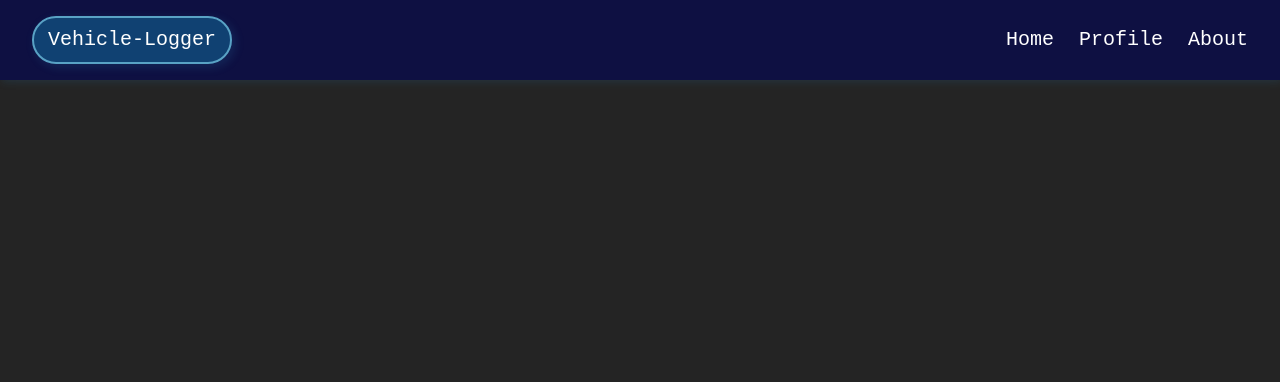
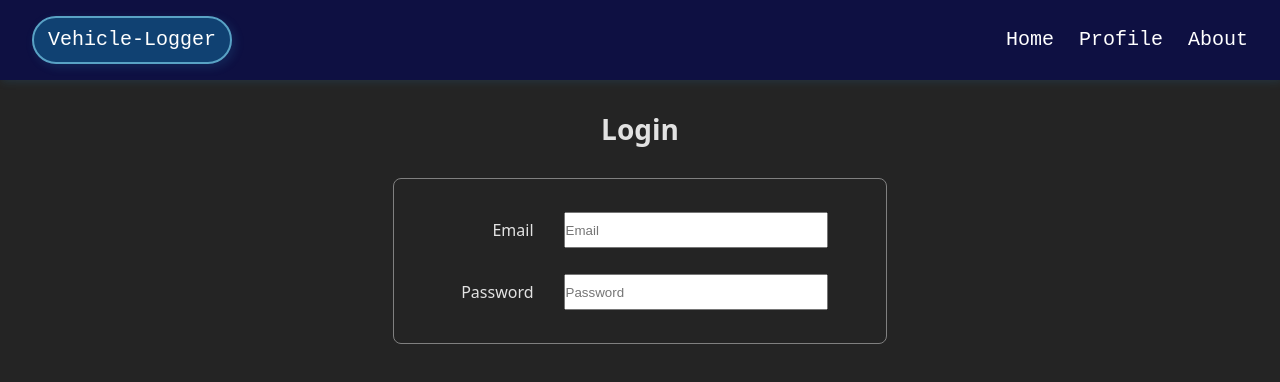
Before and after one commit to driverstudio89/my-vehicle-logger-fe, a React (Vite) app: page /profile in a window 1280 px wide. Shown: the top 382 px of the page. Built offline with nearby package versions, Linux system fonts and the light colour scheme.

Commit message:
added login page in profile

```diff
--- a/src/App.jsx
+++ b/src/App.jsx
@@ -2,6 +2,7 @@ import "./css/App.css";
 import Home from "./pages/Home";
 import Vehicle from "./pages/Vehicle";
 import Navbar from "./components/Navbar";
+import Profile from "./pages/Profile"
 import { Routes, Route } from "react-router-dom";
 
 function App() {
@@ -12,6 +13,7 @@ function App() {
         <Routes>
           <Route path="/" element={<Home />} />
           <Route path="/vehicle/:id" element={<Vehicle />} />
+          <Route path="/profile" element={<Profile />} />
         </Routes>
       </main>
     </>
--- /dev/null
+++ b/src/components/Login.jsx
@@ -0,0 +1,52 @@
+import { useState } from "react";
+import "../css/Login.css";
+
+function Login() {
+  const [formData, setFormData] = useState({
+    email: "",
+    password: "",
+  });
+
+  const handleChange = (e) => {
+    const { name, value } = e.target;
+    setFormData((prev) => ({
+      ...prev,
+      [name]: value,
+    }));
+  };
+
+  return (
+    <div className="login">
+      <h3>Login</h3>
+      <form className="login-form">
+        <div className="form-group">
+          <label htmlFor="email">Email</label>
+          <input
+            id="email"
+            type="text"
+            name="email"
+            placeholder="Email"
+            value={formData.email}
+            onChange={handleChange}
+            className="form-input"
+          />
+        </div>
+
+        <div className="form-group">
+          <label htmlFor="password">Password</label>
+          <input
+            id="password"
+            type="password"
+            name="password"
+            placeholder="Password"
+            value={formData.password}
+            onChange={handleChange}
+            className="form-input"
+          />
+        </div>
+      </form>
+    </div>
+  );
+}
+
+export default Login;
--- a/src/css/Home.css
+++ b/src/css/Home.css
@@ -8,5 +8,5 @@
   display: flex;
   flex-wrap: wrap;
   gap: 1.5rem;
-  padding: 1rem;
+  padding: 2.5rem;
 }
--- /dev/null
+++ b/src/css/Login.css
@@ -0,0 +1,43 @@
+.login {
+    margin: 25px auto;
+    align-items: center;
+    text-align: center;
+}
+
+.login h3 {
+    font-size: 28px;
+
+}
+
+.login-form {
+    margin: 25px auto;
+    border: 1px solid gray;
+    border-radius: 8px;
+    padding: 20px;
+    display: flex;
+    flex-direction: column;
+    width: fit-content;
+}
+
+.form-group {
+    display: flex;
+    flex-wrap: wrap;
+
+    padding: 8px;flex-wrap: wrap;
+}
+
+.form-group label {
+    text-align: right;
+    flex: 0.3;
+    align-self: center;
+}
+
+.form-group input {
+    margin: 5px 30px;
+    padding: 0px;
+    justify-content: end;
+    width: 300px;
+    flex: 0.7;
+
+
+}
--- /dev/null
+++ b/src/pages/Profile.jsx
@@ -0,0 +1,11 @@
+import Login from "../components/Login"
+
+function Profile() {
+    return (
+        <div className="profile">
+            <Login />
+        </div>
+    )
+}
+
+export default Profile
```
